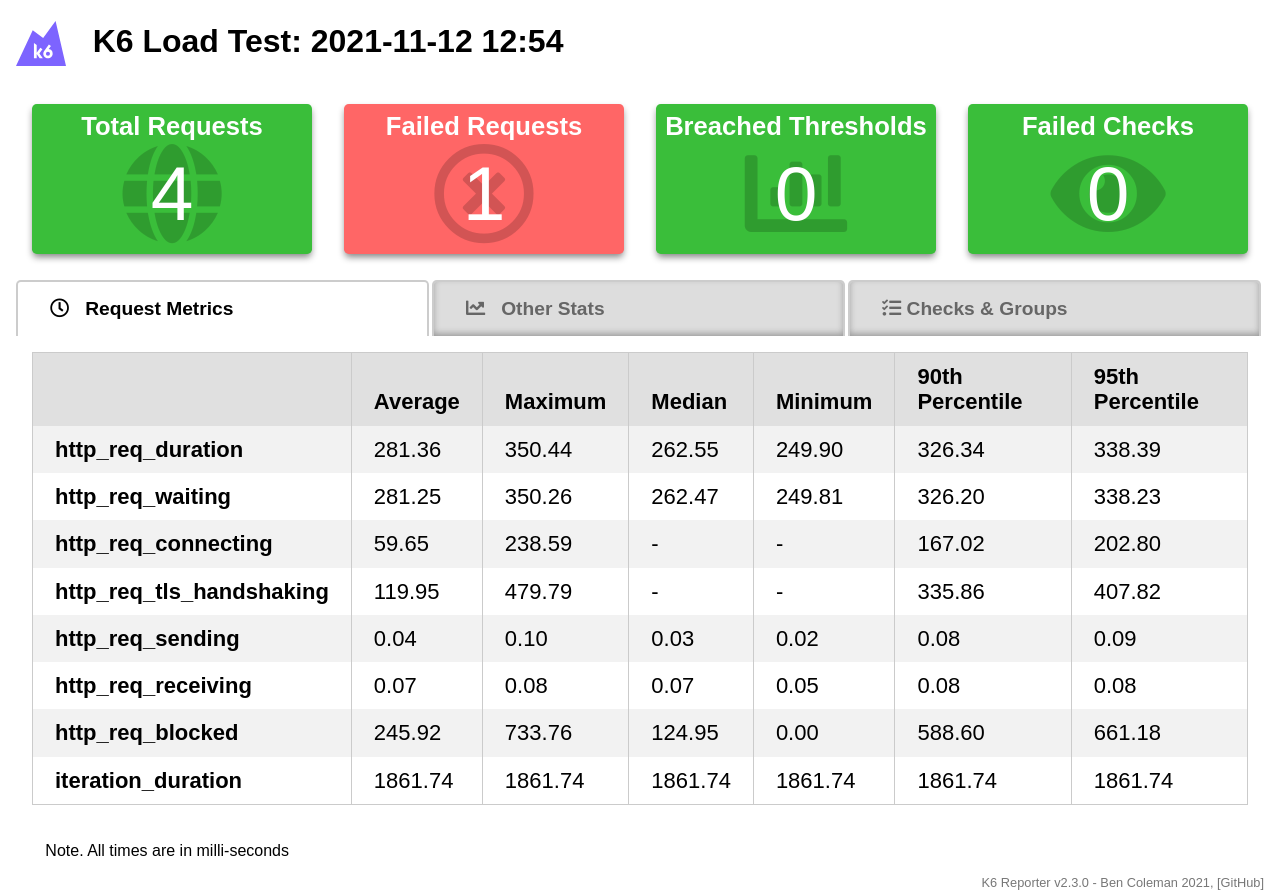
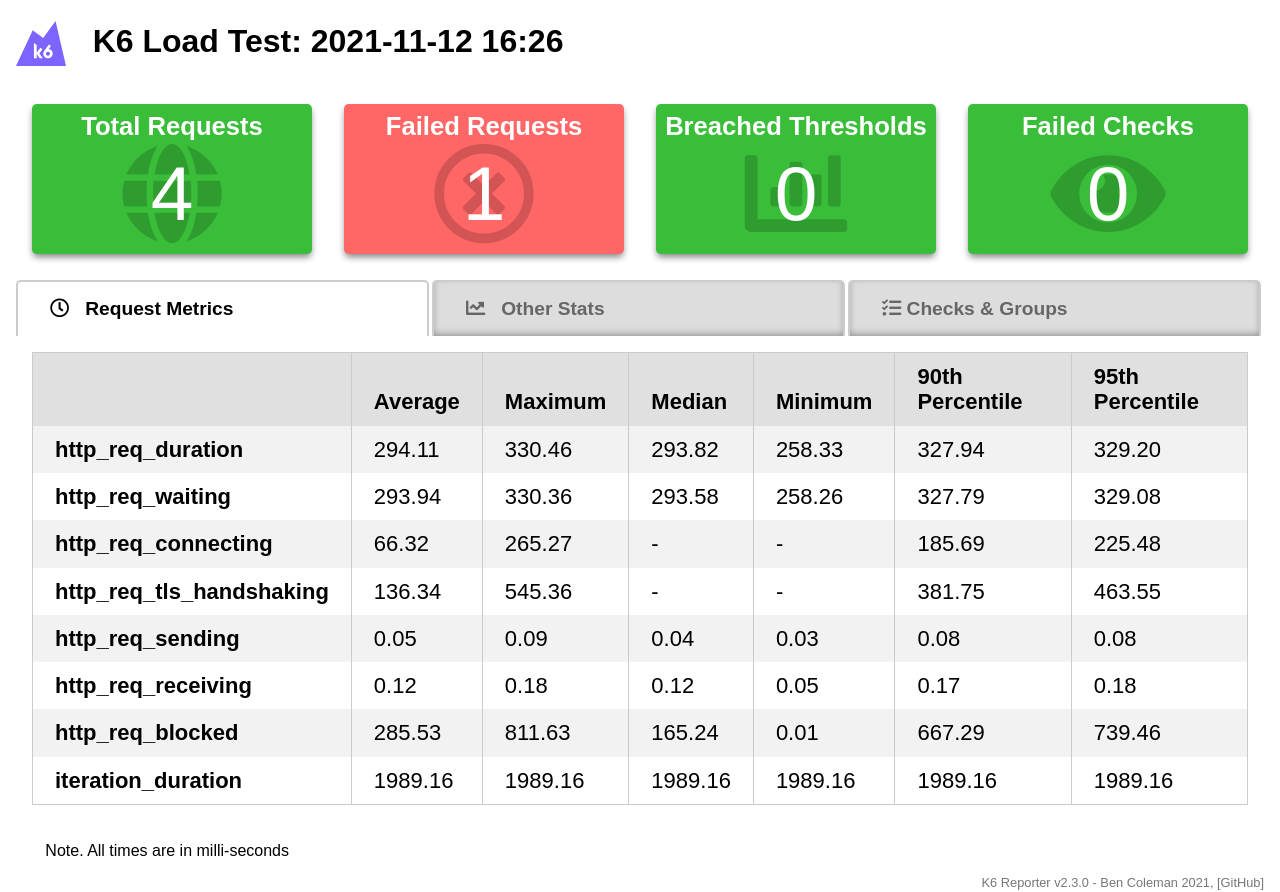
Before and after one commit to balajiprabuk/perf-k6, a website: page results/result.html in a window 1280 px wide. Drawn offline with nearby package versions, Linux system fonts and the light colour scheme.

Commit message:
added few comments and code refactoring

```diff
--- a/results/result.html
+++ b/results/result.html
@@ -9,7 +9,7 @@
     <link rel="shortcut icon" href="https://raw.githubusercontent.com/benc-uk/k6-reporter/main/assets/icon.png" type="image/png">
 
     <meta name="viewport" content="width=device-width, initial-scale=1.0" />
-    <title>K6 Load Test: 2021-11-12 12:54</title>
+    <title>K6 Load Test: 2021-11-12 16:26</title>
     <style>
       body {
         margin: 1rem;
@@ -138,7 +138,7 @@
   <body>
     <h1>
       <svg style="vertical-align:middle" width="50" height="45" viewBox="0 0 50 45" fill="none" class="footer-module--logo--_lkxx"><path d="M31.968 34.681a2.007 2.007 0 002.011-2.003c0-1.106-.9-2.003-2.011-2.003a2.007 2.007 0 00-2.012 2.003c0 1.106.9 2.003 2.012 2.003z" fill="#7D64FF"></path><path d="M39.575 0L27.154 16.883 16.729 9.31 0 45h50L39.575 0zM23.663 37.17l-2.97-4.072v4.072h-2.751V22.038l2.75 1.989v7.66l3.659-5.014 2.086 1.51-3.071 4.21 3.486 4.776h-3.189v.001zm8.305.17c-2.586 0-4.681-2.088-4.681-4.662 0-1.025.332-1.972.896-2.743l4.695-6.435 2.086 1.51-2.239 3.07a4.667 4.667 0 013.924 4.6c0 2.572-2.095 4.66-4.681 4.66z" fill="#7D64FF"></path></svg>
-      &nbsp; K6 Load Test: 2021-11-12 12:54
+      &nbsp; K6 Load Test: 2021-11-12 16:26
     </h1>
 
     <div class="row">
@@ -192,27 +192,27 @@
                 <td><b>http_req_duration</b></td>
 
 
-                  <td class="">281.36</td>
+                  <td class="">294.11</td>
 
 
 
-                  <td class="">350.44</td>
+                  <td class="">330.46</td>
 
 
 
-                  <td class="">262.55</td>
+                  <td class="">293.82</td>
 
 
 
-                  <td class="">249.90</td>
+                  <td class="">258.33</td>
 
 
 
-                  <td class="">326.34</td>
+                  <td class="">327.94</td>
 
 
 
-                  <td class="">338.39</td>
+                  <td class="">329.20</td>
 
               </tr>
 
@@ -220,27 +220,27 @@
                 <td><b>http_req_waiting</b></td>
 
 
-                  <td class="">281.25</td>
+                  <td class="">293.94</td>
 
 
 
-                  <td class="">350.26</td>
+                  <td class="">330.36</td>
 
 
 
-                  <td class="">262.47</td>
+                  <td class="">293.58</td>
 
 
 
-                  <td class="">249.81</td>
+                  <td class="">258.26</td>
 
 
 
-                  <td class="">326.20</td>
+                  <td class="">327.79</td>
 
 
 
-                  <td class="">338.23</td>
+                  <td class="">329.08</td>
 
               </tr>
 
@@ -248,11 +248,11 @@
                 <td><b>http_req_connecting</b></td>
 
 
-                  <td class="">59.65</td>
+                  <td class="">66.32</td>
 
 
 
-                  <td class="">238.59</td>
+                  <td class="">265.27</td>
 
 
 
@@ -264,11 +264,11 @@
 
 
 
-                  <td class="">167.02</td>
+                  <td class="">185.69</td>
 
 
 
-                  <td class="">202.80</td>
+                  <td class="">225.48</td>
 
               </tr>
 
@@ -276,11 +276,11 @@
                 <td><b>http_req_tls_handshaking</b></td>
 
 
-                  <td class="">119.95</td>
+                  <td class="">136.34</td>
 
 
 
-                  <td class="">479.79</td>
+                  <td class="">545.36</td>
 
 
 
@@ -292,11 +292,11 @@
 
 
 
-                  <td class="">335.86</td>
+                  <td class="">381.75</td>
 
 
 
-                  <td class="">407.82</td>
+                  <td class="">463.55</td>
 
               </tr>
 
@@ -304,47 +304,19 @@
                 <td><b>http_req_sending</b></td>
 
 
-                  <td class="">0.04</td>
-
-
-
-                  <td class="">0.10</td>
-
-
-
-                  <td class="">0.03</td>
-
-
-
-                  <td class="">0.02</td>
-
-
-
-                  <td class="">0.08</td>
+                  <td class="">0.05</td>
 
 
 
                   <td class="">0.09</td>
 
-              </tr>
-
-              <tr>
-                <td><b>http_req_receiving</b></td>
 
 
-                  <td class="">0.07</td>
+                  <td class="">0.04</td>
 
 
 
-                  <td class="">0.08</td>
-
-
-
-                  <td class="">0.07</td>
-
-
-
-                  <td class="">0.05</td>
+                  <td class="">0.03</td>
 
 
 
@@ -357,30 +329,58 @@
               </tr>
 
               <tr>
+                <td><b>http_req_receiving</b></td>
+
+
+                  <td class="">0.12</td>
+
+
+
+                  <td class="">0.18</td>
+
+
+
+                  <td class="">0.12</td>
+
+
+
+                  <td class="">0.05</td>
+
+
+
+                  <td class="">0.17</td>
+
+
+
+                  <td class="">0.18</td>
+
+              </tr>
+
+              <tr>
                 <td><b>http_req_blocked</b></td>
 
 
-                  <td class="">245.92</td>
+                  <td class="">285.53</td>
 
 
 
-                  <td class="">733.76</td>
+                  <td class="">811.63</td>
 
 
 
-                  <td class="">124.95</td>
+                  <td class="">165.24</td>
 
 
 
-                  <td class="">0.00</td>
+                  <td class="">0.01</td>
 
 
 
-                  <td class="">588.60</td>
+                  <td class="">667.29</td>
 
 
 
-                  <td class="">661.18</td>
+                  <td class="">739.46</td>
 
               </tr>
 
@@ -388,27 +388,27 @@
                 <td><b>iteration_duration</b></td>
 
 
-                  <td class="">1861.74</td>
+                  <td class="">1989.16</td>
 
 
 
-                  <td class="">1861.74</td>
+                  <td class="">1989.16</td>
 
 
 
-                  <td class="">1861.74</td>
+                  <td class="">1989.16</td>
 
 
 
-                  <td class="">1861.74</td>
+                  <td class="">1989.16</td>
 
 
 
-                  <td class="">1861.74</td>
+                  <td class="">1989.16</td>
 
 
 
-                  <td class="">1861.74</td>
+                  <td class="">1989.16</td>
 
               </tr>
 
@@ -436,7 +436,7 @@
             <h4>Iterations</h4>
             <i class="fas fa-redo icon"></i>
             <div class="row"><div>Total</div><div>1</div></div>
-            <div class="row"><div>Rate</div><div>0.54/s</div></div>
+            <div class="row"><div>Rate</div><div>0.50/s</div></div>
           </div>
 
           <div class="box metricbox">
@@ -452,7 +452,7 @@
             <h4>Requests</h4>
             <i class="fas fa-globe icon"></i>
             <div class="row"><div>Total</div><div>4</div></div>
-            <div class="row"><div>Rate</div><div>2.15/s</div></div>
+            <div class="row"><div>Rate</div><div>2.01/s</div></div>
           </div>
 
           <div class="box metricbox">
--- a/src/0_runningk6.js
+++ b/src/0_runningk6.js
@@ -4,6 +4,7 @@
 export default function () {
   sleep(0.5)
   console.log('Iteration number :', __ITER);
+  //__ITER is predefined k6 environment variable which stores the iteration index
 }
 
 // k6 run src/0_runningk6.js
```
Also changed, not shown: src/1_httpRequest.js (+12 -10 lines).
